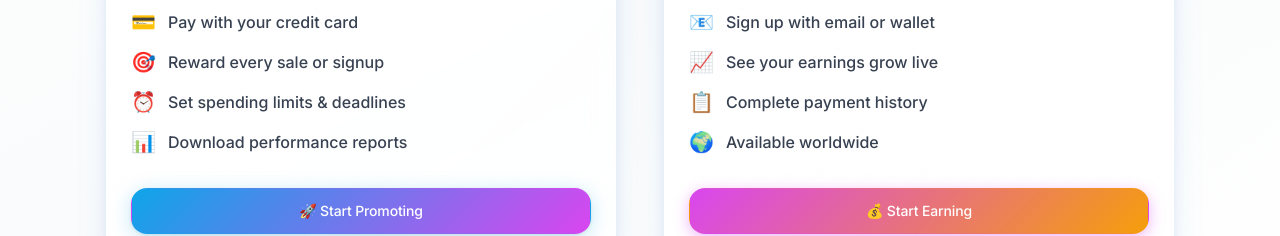
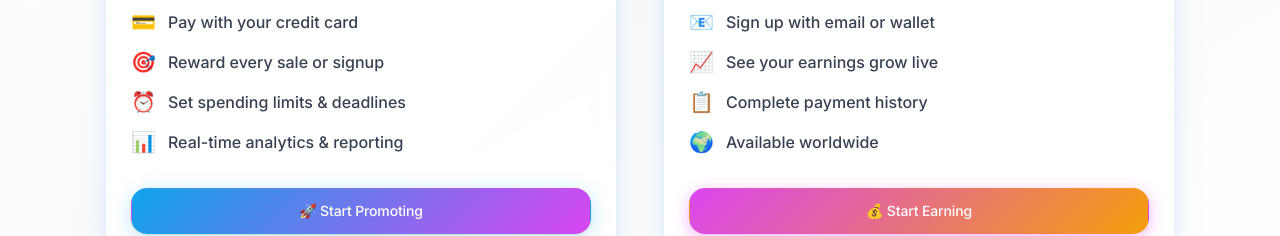
Before and after one commit to mihailistov/refpool-landing, a Next.js app: page / in a window 1280 px wide. Shown: the part 2140-2376 px from the top of the page. Built offline with nearby package versions, Linux system fonts and the light colour scheme.

Commit message:
brands wording

```diff
--- a/components/Splits.tsx
+++ b/components/Splits.tsx
@@ -48,7 +48,7 @@ export default function Splits() {
         { text: "Pay with your credit card", icon: "💳" },
         { text: "Reward every sale or signup", icon: "🎯" },
         { text: "Set spending limits & deadlines", icon: "⏰" },
-        { text: "Download performance reports", icon: "📊" }
+        { text: "Real-time analytics & reporting", icon: "📊" }
       ],
       gradient: "from-primary-400 to-primary-600",
       bgGradient: "from-primary-50 to-blue-100",
```
